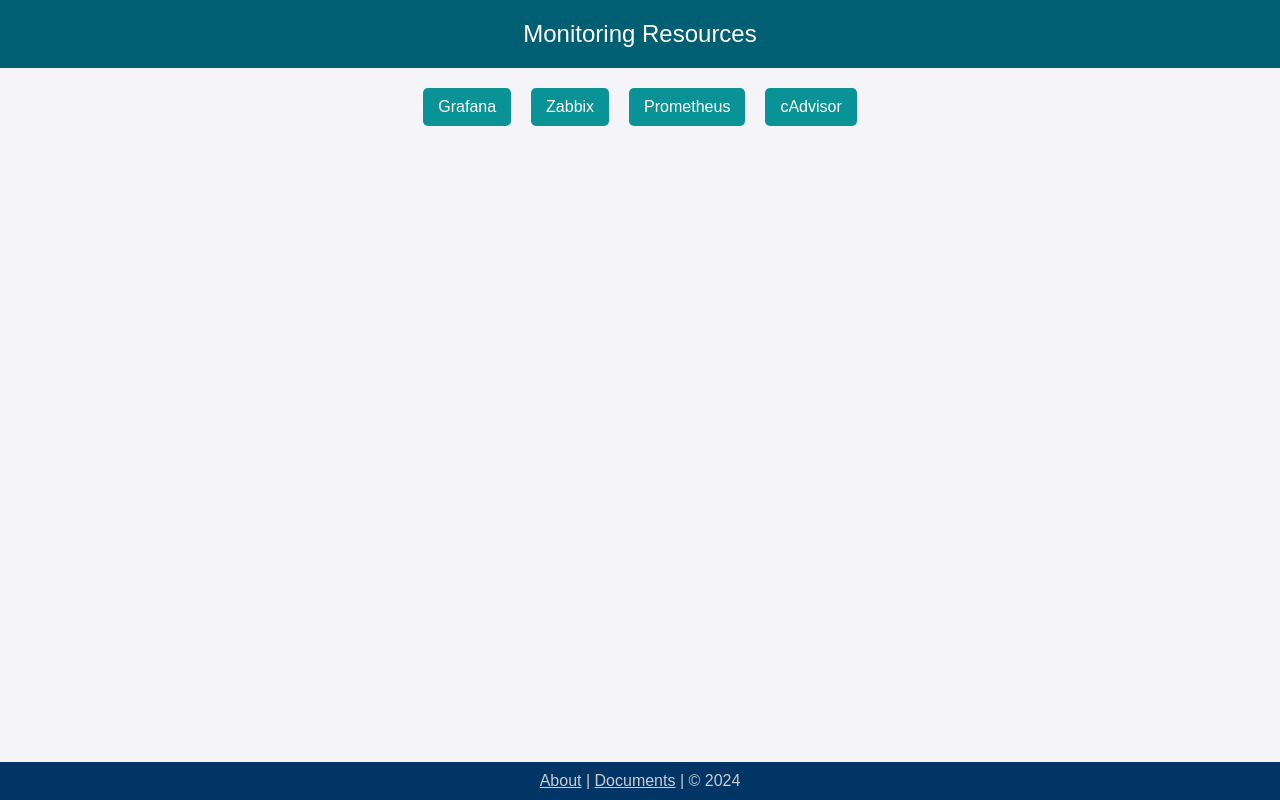
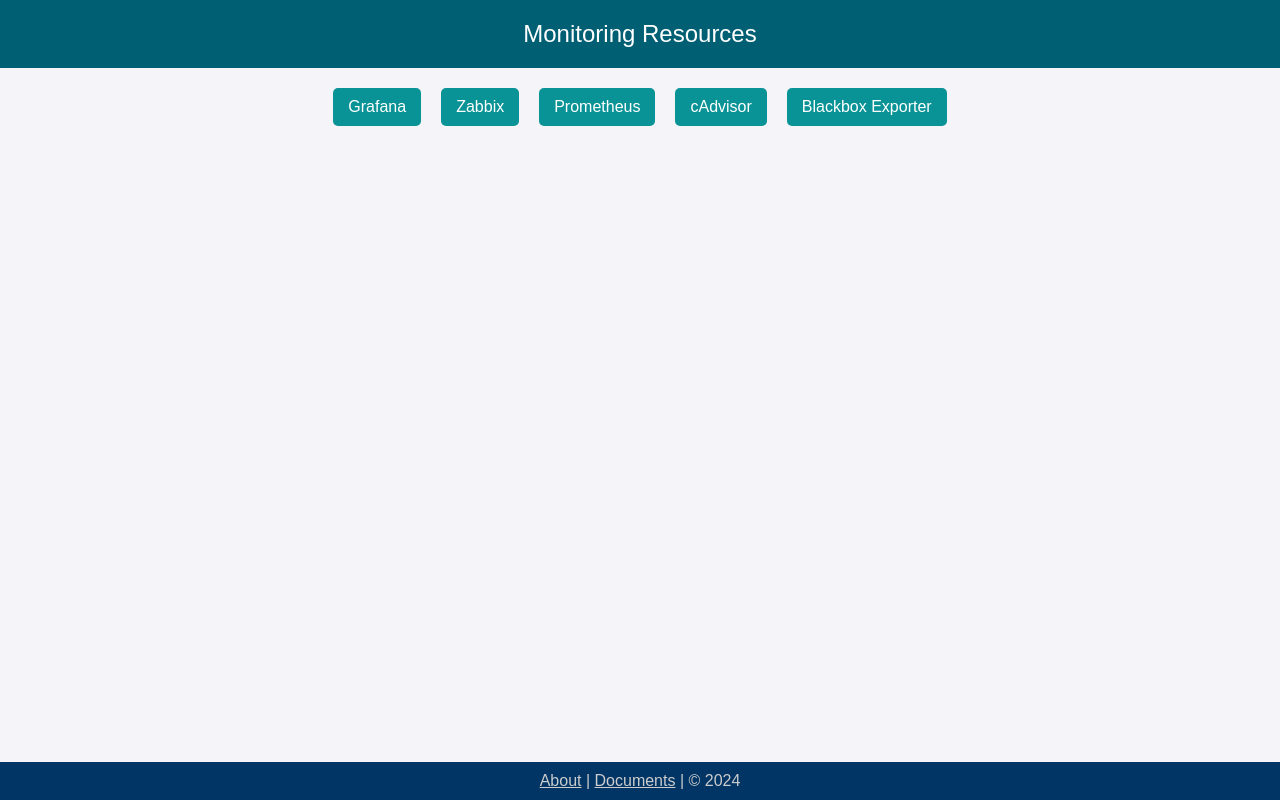
Before and after one commit to garbolovo/monitoring, a plain HTML site: page index.html in a window 1280 px wide. Drawn offline with Linux system fonts and the light colour scheme.

Commit message:
index.html add link for - <a href="http://80.90.178.17:9115" target="_blank">Blackbox Exporter</a>

```diff
--- a/index.html
+++ b/index.html
@@ -55,6 +55,7 @@
         <a href="http://80.90.178.17:8080/zabbix.php?action=dashboard.list" target="_blank">Zabbix</a>
         <a href="http://80.90.178.17:9090/graph?g0.expr=&g0.tab=1&g0.stacked=0&g0.show_exemplars=0&g0.range_input=1h" target="_blank">Prometheus</a>
         <a href="http://80.90.178.17:8081/containers/" target="_blank">cAdvisor</a>
+        <a href="http://80.90.178.17:9115" target="_blank">Blackbox Exporter</a>
     </nav>
     <footer>
         <a href="#" style="color: #ccc;">About</a> |
```
